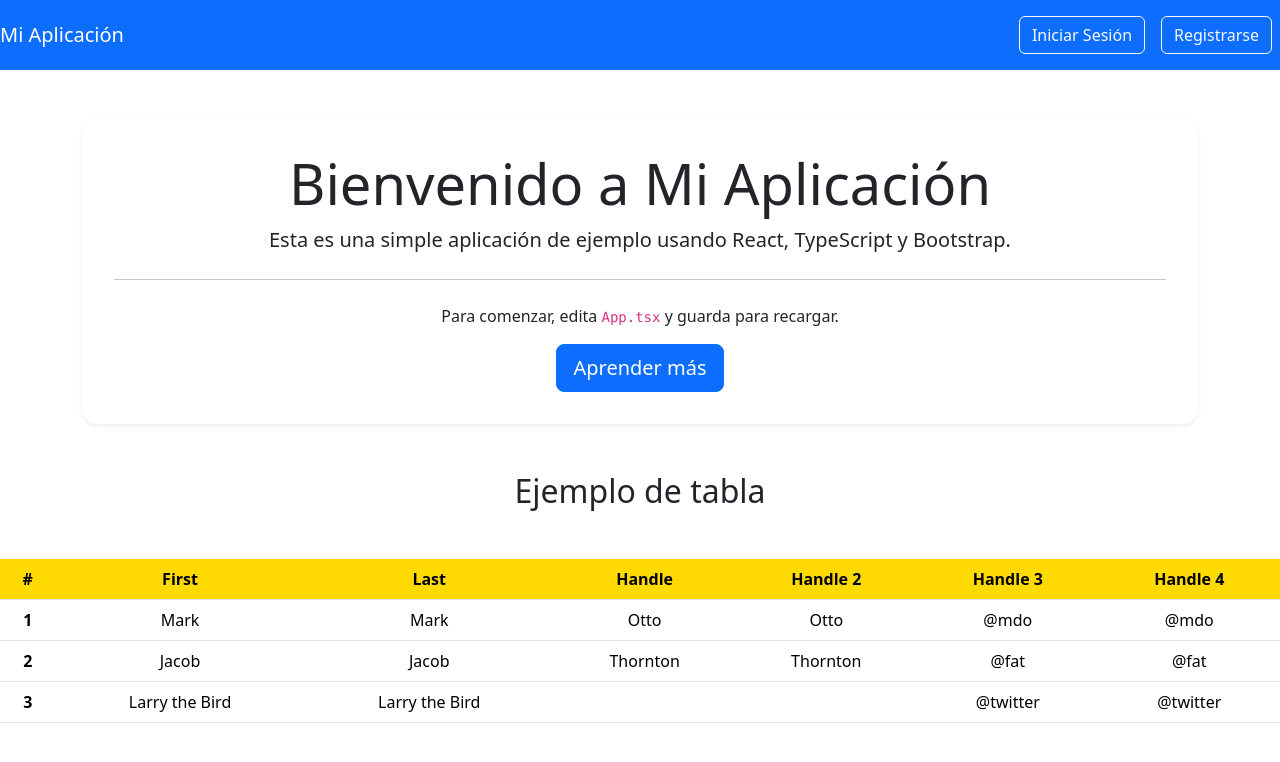
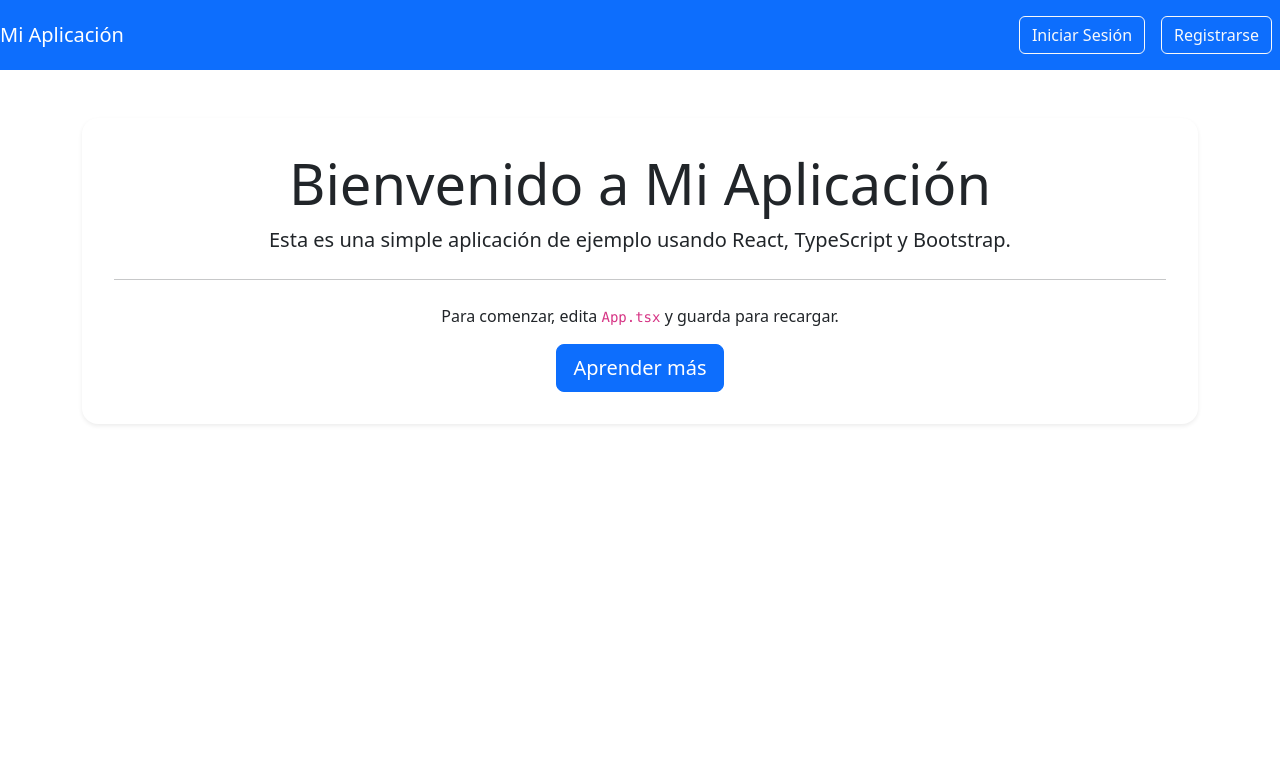
Before and after one commit to Luis2022cr/Frontend-Proyecto-Ingenieria, a React (Vite) app: page / in a window 1280 px wide. Shown: the top 762 px of the page. Built offline with nearby package versions, Linux system fonts and the light colour scheme.

Commit message:
update 1

```diff
--- a/src/components/Main.tsx
+++ b/src/components/Main.tsx
@@ -16,49 +16,6 @@ export default function Main() {
           <a className="btn btn-primary btn-lg" href="https://react-bootstrap.netlify.app/docs/forms/overview/" target="_blank" rel="noopener noreferrer" role="button">Aprender más</a>
         </div>
       </div>
-      <h2 className="text-center my-5">Ejemplo de tabla</h2>
-      <table className="table text-center">
-        <thead>
-          <tr className="table-custom-warning">
-            <th scope="col">#</th>
-            <th scope="col">First</th>
-            <th scope="col">Last</th>
-            <th scope="col">Handle</th>
-            <th scope="col">Handle 2</th>
-            <th scope="col">Handle 3</th>
-            <th scope="col">Handle 4</th>
-          </tr>
-        </thead>
-        <tbody>
-          <tr>
-            <th scope="row">1</th>
-            <td>Mark</td>
-            <td>Mark</td>
-            <td>Otto</td>
-            <td>Otto</td>
-            <td>@mdo</td>
-            <td>@mdo</td>
-          </tr>
-          <tr>
-            <th scope="row">2</th>
-            <td>Jacob</td>
-            <td>Jacob</td>
-            <td>Thornton</td>
-            <td>Thornton</td>
-            <td>@fat</td>
-            <td>@fat</td>
-          </tr>
-          <tr>
-            <th scope="row">3</th>
-            <td>Larry the Bird</td>
-            <td>Larry the Bird</td>
-            <td></td>
-            <td></td>
-            <td>@twitter</td>
-            <td>@twitter</td>
-          </tr>
-        </tbody>
-      </table>
     </>
   )
 }
```
